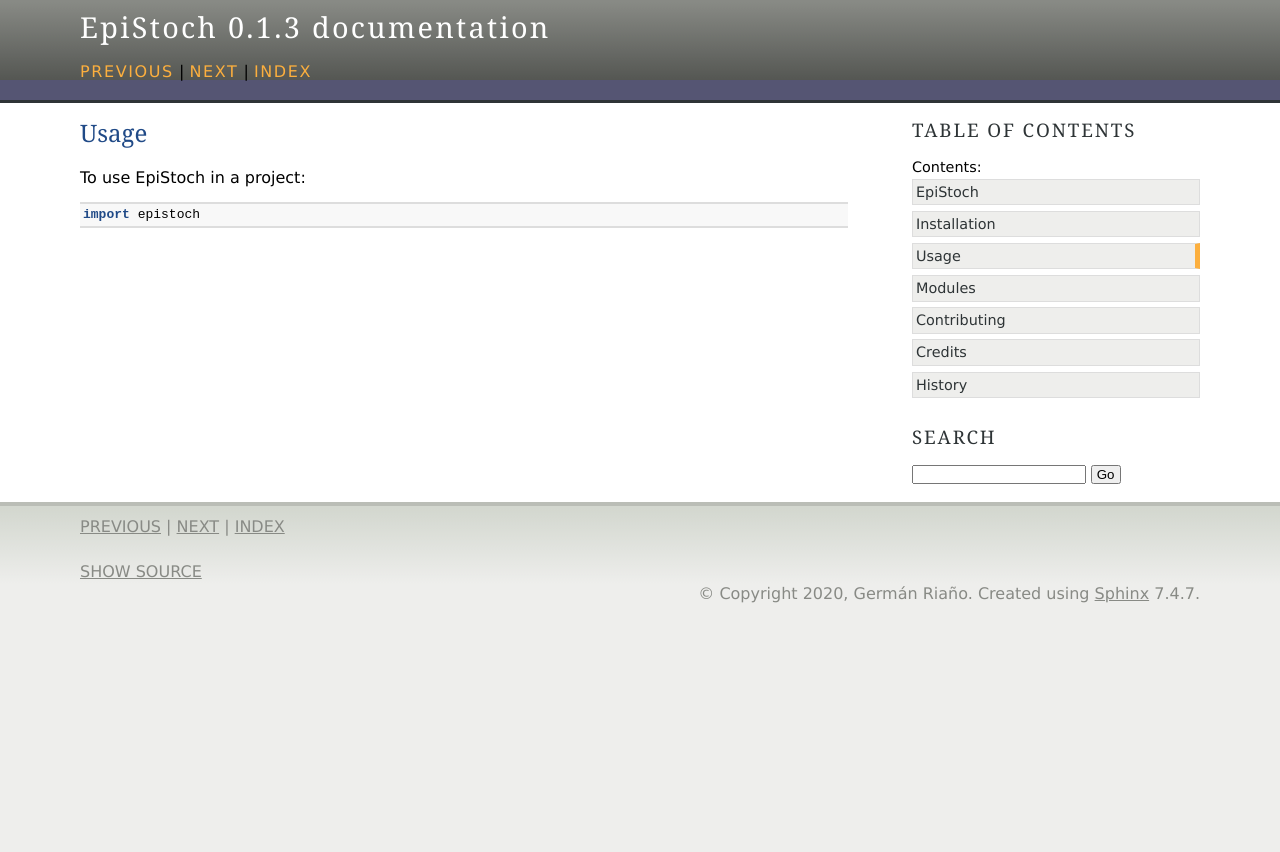
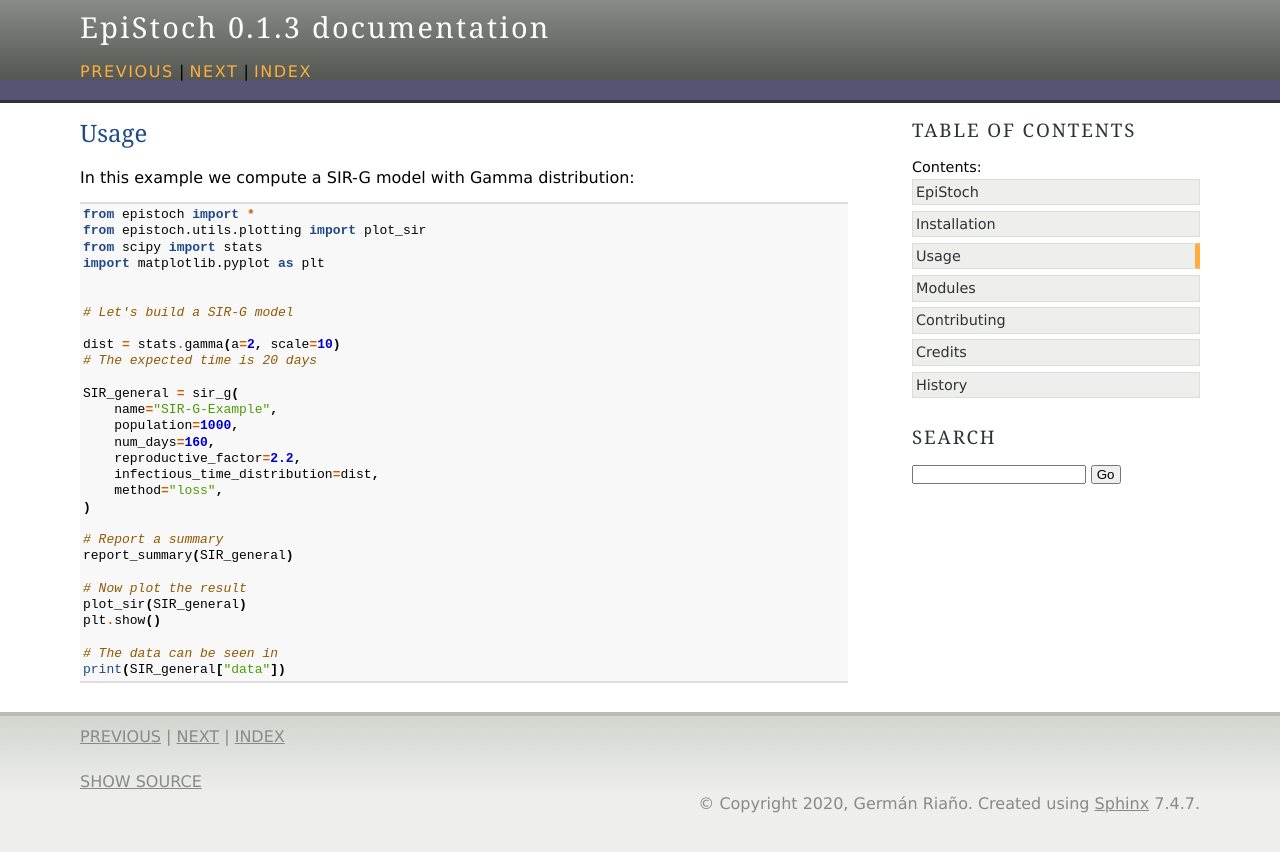
Before and after one commit to griano/epistoch, a Sphinx documentation site: the page built from docs/usage.rst, in a window 1280 px wide. Shown: the top 852 px of the page. Built offline with Sphinx 7.4.7, drawn with Linux system fonts in a browser that asks for light colours.

Commit message:
Updated dependencies and usage example.

```diff
--- a/docs/conf.py
+++ b/docs/conf.py
@@ -15,8 +15,9 @@
 import os
 import sys
 
+import epistoch
+
 sys.path.insert(0, os.path.abspath("../src"))
-import epistoch
 
 
 # -- Project information -----------------------------------------------------
@@ -89,7 +90,7 @@ pygments_style = None
 # a list of builtin themes.
 #
 # html_theme = "alabaster"
-html_theme = 'agogo'
+html_theme = "agogo"
 # html_theme = 'mozilla-sphinx-theme'
 # html_theme = "nature"
 # Theme options are theme-specific and customize the look and feel of a theme
--- a/docs/index.rst
+++ b/docs/index.rst
@@ -2,7 +2,7 @@
 ======================================
 
 .. toctree::
-   :maxdepth: 2
+   :maxdepth: 4
    :caption: Contents:
 
    readme
--- a/docs/usage.rst
+++ b/docs/usage.rst
@@ -2,6 +2,36 @@
 Usage
 =====
 
-To use EpiStoch in a project::
+In this example we compute a SIR-G model with Gamma distribution::
 
-    import epistoch
+
+
+    from epistoch import *
+    from epistoch.utils.plotting import plot_sir
+    from scipy import stats
+    import matplotlib.pyplot as plt
+
+
+    # Let's build a SIR-G model
+
+    dist = stats.gamma(a=2, scale=10)
+    # The expected time is 20 days
+
+    SIR_general = sir_g(
+        name="SIR-G-Example",
+        population=1000,
+        num_days=160,
+        reproductive_factor=2.2,
+        infectious_time_distribution=dist,
+        method="loss",
+    )
+
+    # Report a summary
+    report_summary(SIR_general)
+
+    # Now plot the result
+    plot_sir(SIR_general)
+    plt.show()
+
+    # The data can be seen in
+    print(SIR_general["data"])
--- a/requirements.txt
+++ b/requirements.txt
@@ -1,5 +1,4 @@
 matplotlib==3.2.1
 numpy==1.18
-
 scipy==1.4
 pandas==1.0.3
--- a/setup.py
+++ b/setup.py
@@ -10,15 +10,13 @@ with open("README.rst") as readme_file:
 with open("HISTORY.rst") as history_file:
     history = history_file.read()
 
-requirements = []
+requirements = ["numpy>=1.18", "matplotlib>=3.2.1", "scipy>=1.4", "pandas>=1.0.3"]
 
 setup_requirements = [
     "pytest-runner",
 ]
 
-test_requirements = [
-    "pytest>=3",
-]
+test_requirements = ["pytest>=3", "pytest-cov"]
 
 setup(
     author="Germán Riaño",
--- a/src/epistoch/__init__.py
+++ b/src/epistoch/__init__.py
@@ -3,3 +3,7 @@
 __author__ = """Germán Riaño"""
 __email__ = "griano@germanriano.com"
 __version__ = "0.1.3"
+
+from .seird_ph import *
+from .sir_g import *
+from .sir_phg import *
```
Also changed, not shown: README.rst (+5 -2 lines), docs/readme.rst (+35 -1 lines), 1 other file.
